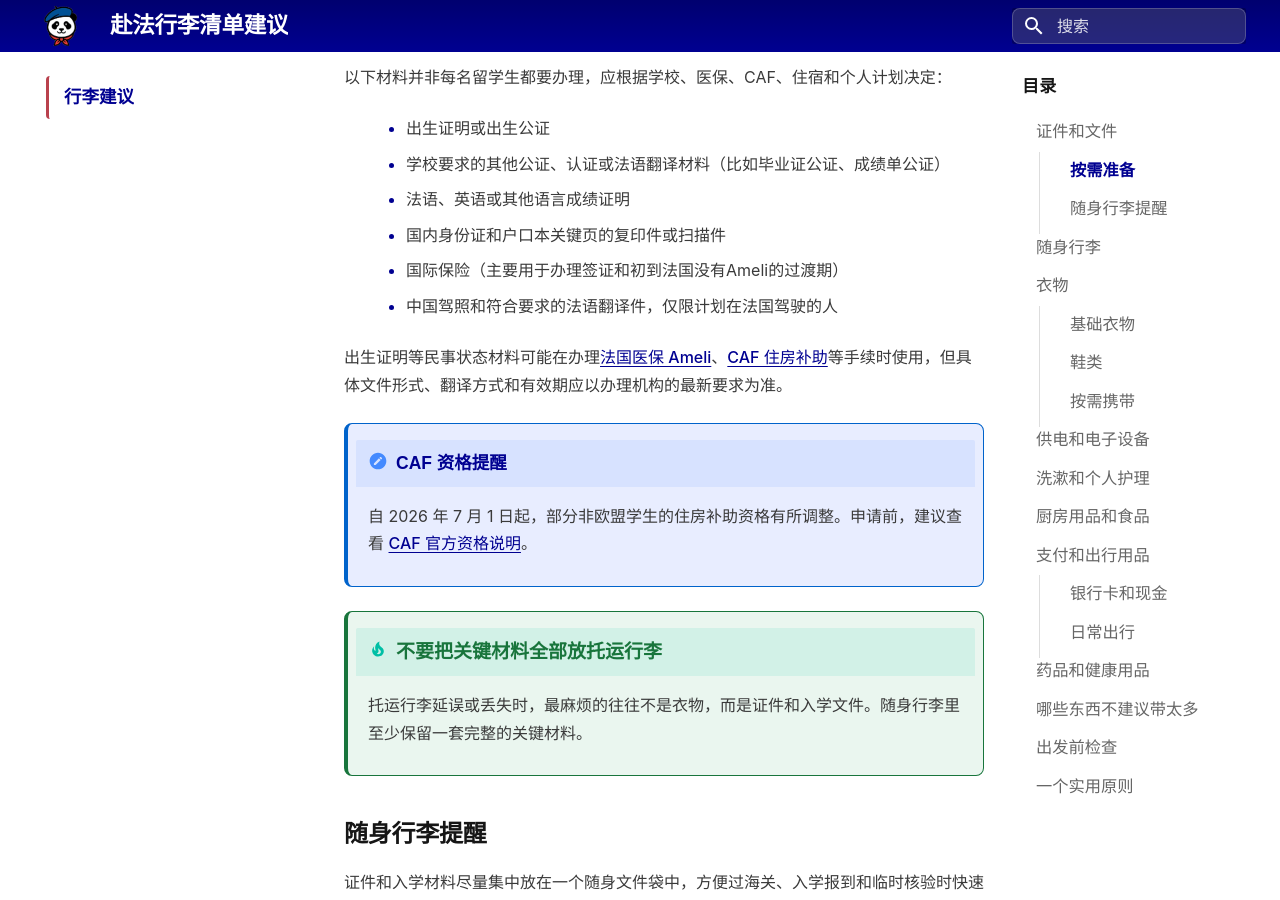
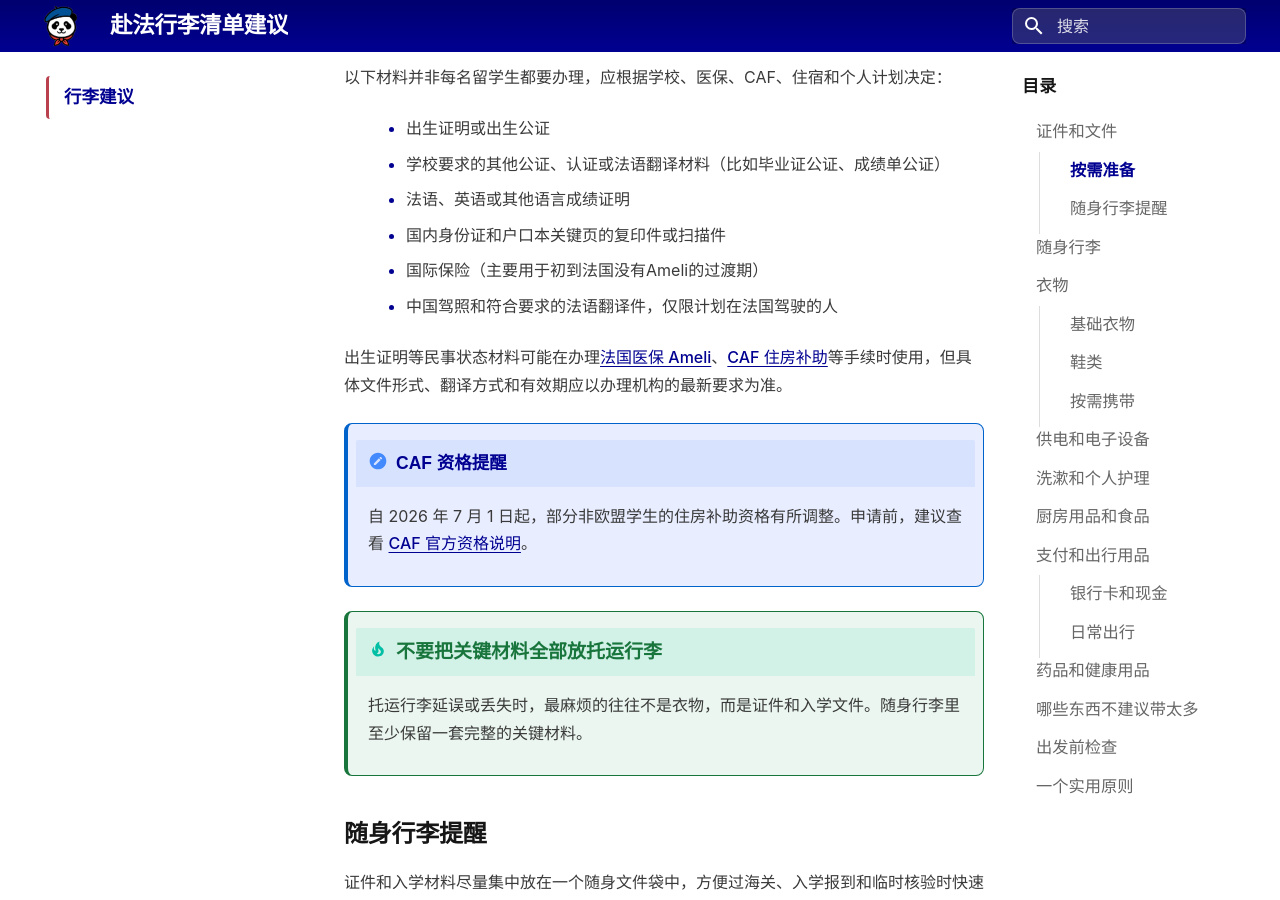
Before and after one commit to Kant-Righteous/franchina, an MkDocs documentation site: the page built from docs/pages/packing-list.md, in a window 1280 px wide and 900 px high, scrolled down 849 px. Built offline with MkDocs 1.6.1 and Material for MkDocs 9.7.7, drawn with Linux system fonts in a browser that asks for light colours.

Commit message:
docs: 更新行李准备中关于国际保险的内容

```diff
--- a/docs/pages/packing-list.md
+++ b/docs/pages/packing-list.md
@@ -26,7 +26,7 @@ description: 为准备赴法国留学的学生提供行李打包思路、必带
 * 学校要求的其他公证、认证或法语翻译材料（比如毕业证公证、成绩单公证）
 * 法语、英语或其他语言成绩证明
 * 国内身份证和户口本关键页的复印件或扫描件
-* 国际保险（主要用于办理签证和初到法国没有Ameli的过渡期）
+* 国际保险（主要用于初到法国没有Ameli的过渡期）
 * 中国驾照和符合要求的法语翻译件，仅限计划在法国驾驶的人
 
 出生证明等民事状态材料可能在办理[法国医保 Ameli](admin/after/ameli.md)、[CAF 住房补助](admin/after/caf.md)等手续时使用，但具体文件形式、翻译方式和有效期应以办理机构的最新要求为准。
```
